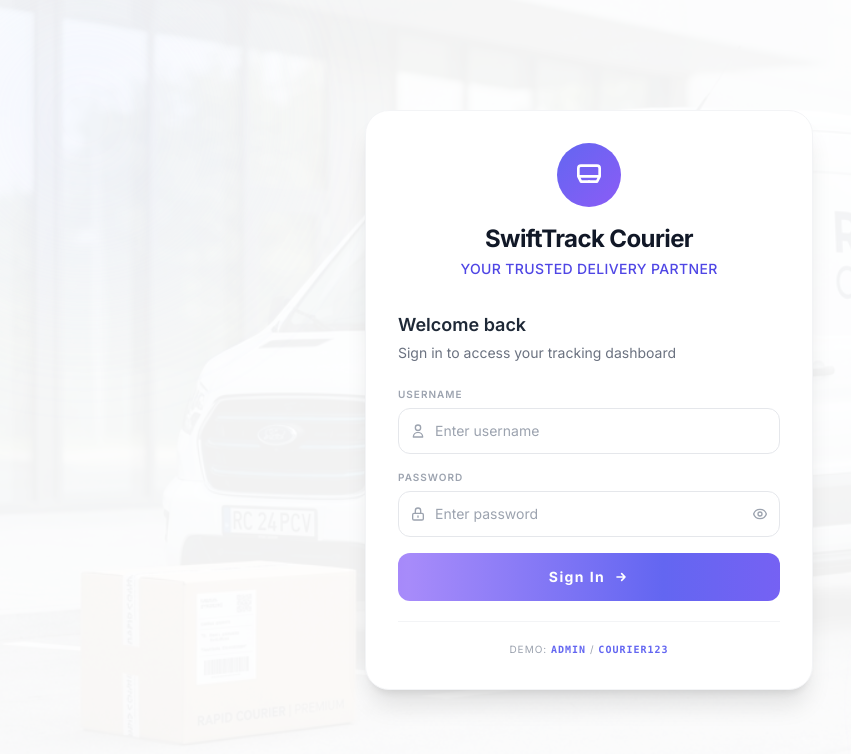
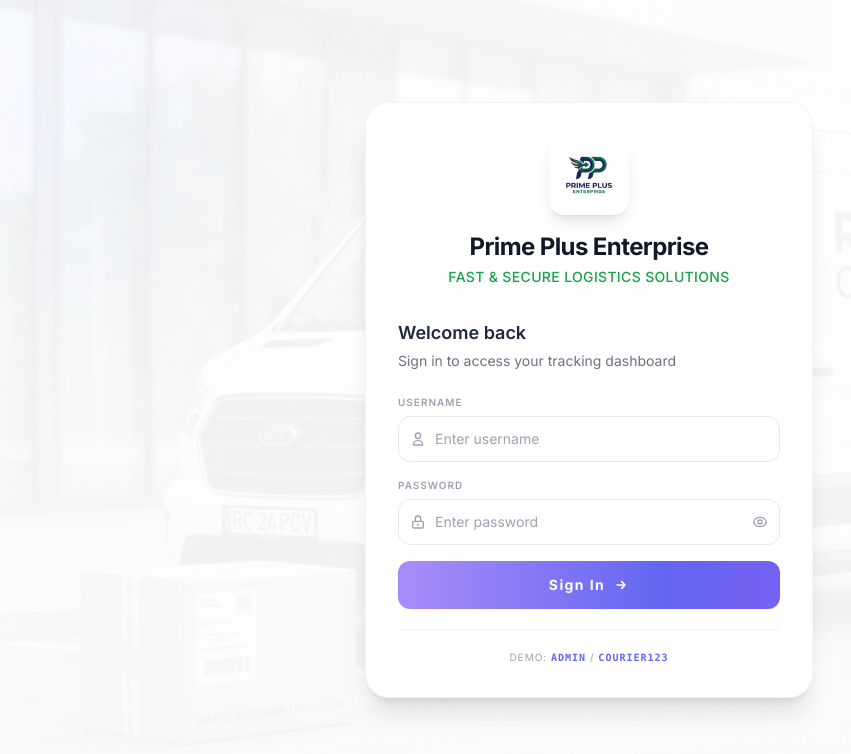
Before and after one commit to Jalak-Palan/Courier, a React (Vite) app: page / in a window 1280 px wide. Shown: the top 754 px of the page, without its empty margins (51-902 px from the left). Built offline with nearby package versions, Linux system fonts and the light colour scheme.

Commit message:
Rebrand to Prime Plus Enterprise, add custom logo, and implement multi-courier selection

```diff
--- a/src/components/Dashboard.jsx
+++ b/src/components/Dashboard.jsx
@@ -57,16 +57,14 @@ export default function Dashboard({ user, onLogout }) {
           <div className="flex items-center justify-between mb-10">
             <div className="flex items-center gap-3">
               <div
-                className="w-9 h-9 flex items-center justify-center rounded-xl shadow-lg"
-                style={{ background: 'linear-gradient(135deg, #6366f1, #8b5cf6)' }}
+                className="w-10 h-10 flex items-center justify-center rounded-xl shadow-lg border-2 border-white overflow-hidden"
+                style={{ background: 'white' }}
               >
-                <svg xmlns="http://www.w3.org/2000/svg" className="w-5 h-5 text-white" fill="none" viewBox="0 0 24 24" stroke="currentColor" strokeWidth={2}>
-                  <path strokeLinecap="round" strokeLinejoin="round" d="M20 13V7a2 2 0 00-2-2H6a2 2 0 00-2 2v6m16 0l-2 4H6l-2-4m16 0H4" />
-                </svg>
+                <img src="/logo.png" alt="Prime Plus Logo" className="w-full h-full object-cover" />
               </div>
               <div className="flex flex-col">
-                <span className="text-gray-900 font-bold text-base leading-tight">SwiftTrack</span>
-                <span className="text-indigo-600 font-bold text-xs uppercase tracking-tighter">Courier Service</span>
+                <span className="text-gray-900 font-bold text-sm leading-tight">Prime Plus</span>
+                <span className="text-emerald-600 font-bold text-[10px] uppercase tracking-tighter">Enterprise</span>
               </div>
             </div>
             <button
@@ -80,7 +78,7 @@ export default function Dashboard({ user, onLogout }) {
           </div>
 
           <nav className="space-y-1">
-            <button className="w-full flex items-center gap-3 px-4 py-2.5 rounded-xl bg-white shadow-sm border border-gray-100 text-indigo-600 font-semibold text-sm transition-all">
+            <button className="w-full flex items-center gap-3 px-4 py-2.5 rounded-xl bg-white shadow-sm border border-gray-100 text-emerald-600 font-semibold text-sm transition-all">
               <span className="text-lg">📦</span> Tracking
             </button>
             <button className="w-full flex items-center gap-3 px-4 py-2.5 rounded-xl text-gray-500 hover:text-gray-900 hover:bg-white transition-all text-sm font-medium text-left">
@@ -92,22 +90,28 @@ export default function Dashboard({ user, onLogout }) {
           </nav>
         </div>
 
-        <div className="mt-auto p-6 space-y-6">
-          <div className="p-4 rounded-2xl bg-indigo-50 border border-indigo-100">
-            <h4 className="text-xs font-bold text-indigo-900 uppercase tracking-widest mb-2">Contact Me</h4>
-            <div className="space-y-2">
-              <a href="mailto:support@swifttrack.com" className="flex items-center gap-2 text-xs text-indigo-700 hover:underline">
-                <span className="text-sm">✉️</span> Email Support
+        <div className="mt-auto p-4 sm:p-6 space-y-4 sm:space-y-6">
+          <div className="p-4 rounded-2xl bg-emerald-50 border border-emerald-100">
+            <h4 className="text-[10px] font-bold text-emerald-900 uppercase tracking-widest mb-3">Contact Details</h4>
+            <div className="space-y-3">
+              <a href="mailto:iwaylogistic.santej@gmail.com" className="flex items-center gap-2 text-[10px] text-emerald-700 hover:underline">
+                <span className="text-sm">✉️</span> iwaylogistic.santej@gmail.com
               </a>
-              <a href="tel:+123456789" className="flex items-center gap-2 text-xs text-indigo-700 hover:underline">
-                <span className="text-sm">📞</span> +1 234 567 89
+              <a href="tel:8487960788" className="flex items-center gap-2 text-[10px] text-emerald-700 hover:underline">
+                <span className="text-sm">📞</span> +91 8487960788
               </a>
+              <div className="flex gap-2 text-[9px] text-emerald-800 leading-relaxed font-medium">
+                <span className="text-sm shrink-0">📍</span>
+                <span>
+                  Gf-03, Simandhar Avenue, Bhadaj-Santej Road, Opp. IOC Petrol Pump, Rakanpur-382721, Gandhinagar
+                </span>
+              </div>
             </div>
           </div>
 
           <div className="flex items-center justify-between px-2">
             <div className="flex items-center gap-2">
-              <div className="w-8 h-8 rounded-full bg-indigo-100 flex items-center justify-center text-indigo-600 font-bold text-xs">
+              <div className="w-8 h-8 rounded-full bg-emerald-100 flex items-center justify-center text-emerald-600 font-bold text-xs">
                 {user.charAt(0).toUpperCase()}
               </div>
               <span className="text-xs font-semibold text-gray-700">{user}</span>
@@ -132,14 +136,12 @@ export default function Dashboard({ user, onLogout }) {
         <header className="md:hidden flex items-center justify-between px-6 py-4 border-b border-gray-100 bg-white sticky top-0 z-30">
           <div className="flex items-center gap-2">
             <div
-              className="w-8 h-8 flex items-center justify-center rounded-lg shadow-md"
-              style={{ background: 'linear-gradient(135deg, #6366f1, #8b5cf6)' }}
+              className="w-8 h-8 flex items-center justify-center rounded-lg shadow-md border border-gray-100 overflow-hidden"
+              style={{ background: 'white' }}
             >
-              <svg xmlns="http://www.w3.org/2000/svg" className="w-4 h-4 text-white" fill="none" viewBox="0 0 24 24" stroke="currentColor" strokeWidth={2}>
-                <path strokeLinecap="round" strokeLinejoin="round" d="M20 13V7a2 2 0 00-2-2H6a2 2 0 00-2 2v6m16 0l-2 4H6l-2-4m16 0H4" />
-              </svg>
+              <img src="/logo.png" alt="Prime Plus Logo" className="w-full h-full object-cover" />
             </div>
-            <span className="text-gray-900 font-bold text-sm uppercase tracking-tight">SwiftTrack</span>
+            <span className="text-gray-900 font-bold text-sm uppercase tracking-tight">Prime Plus</span>
           </div>
           <button
             onClick={() => setIsSidebarOpen(true)}
@@ -156,18 +158,18 @@ export default function Dashboard({ user, onLogout }) {
           {/* Hero Section */}
           <div className="flex flex-col md:flex-row items-center gap-8 md:gap-10 mb-12 sm:mb-16">
             <div className="flex-1 text-center md:text-left">
-              <span className="inline-block text-[10px] sm:text-xs font-bold px-3 py-1 rounded-full mb-4 uppercase tracking-widest bg-indigo-50 text-indigo-600 border border-indigo-100">
+              <span className="inline-block text-[10px] sm:text-xs font-bold px-3 py-1 rounded-full mb-4 uppercase tracking-widest bg-emerald-50 text-emerald-600 border border-emerald-100">
                 Premium Delivery Service
               </span>
               <h1 className="text-3xl sm:text-4xl md:text-5xl font-extrabold text-gray-900 leading-[1.2] sm:leading-[1.1] mb-6">
-                Your Logistic Partner for <span className="text-indigo-600">Best Service</span>
+                Your Logistic Partner for <span className="text-emerald-600">Best Service</span>
               </h1>
               <p className="text-gray-500 text-base sm:text-lg mb-0 max-w-lg mx-auto md:mx-0">
                 We provide the most reliable tracking system for your parcels and heavy trucks. Swift, secure, and always on time.
               </p>
             </div>
             <div className="w-full md:w-1/2 relative group">
-              <div className="absolute inset-0 bg-indigo-500 rounded-[2rem] sm:rounded-3xl blur-2xl opacity-10 sm:opacity-20 group-hover:opacity-30 transition-opacity" />
+              <div className="absolute inset-0 bg-emerald-500 rounded-[2rem] sm:rounded-3xl blur-2xl opacity-10 sm:opacity-20 group-hover:opacity-30 transition-opacity" />
               <img
                 src="/hero.png"
                 alt="Courier Truck and Parcel"
@@ -192,7 +194,7 @@ export default function Dashboard({ user, onLogout }) {
                 <select
                   value={selectedCourier}
                   onChange={(e) => setSelectedCourier(e.target.value)}
-                  className="w-full sm:w-auto px-4 py-2 rounded-xl text-xs font-bold text-indigo-600 bg-white border border-indigo-100 focus:ring-4 focus:ring-indigo-500/10 focus:border-indigo-500 outline-none transition-all cursor-pointer shadow-sm"
+                  className="w-full sm:w-auto px-4 py-2 rounded-xl text-xs font-bold text-emerald-600 bg-white border border-emerald-100 focus:ring-4 focus:ring-emerald-500/10 focus:border-emerald-500 outline-none transition-all cursor-pointer shadow-sm"
                 >
                   {Object.keys(COURIER_URLS).map(courier => (
                     <option key={courier} value={courier}>{courier}</option>
@@ -227,13 +229,14 @@ export default function Dashboard({ user, onLogout }) {
                   onKeyDown={handleKeyDown}
                   placeholder="e.g. TRK2024ABCD"
                   disabled={phase !== 'idle'}
-                  className="w-full pl-12 pr-6 py-3.5 sm:py-4 rounded-2xl text-sm sm:text-base text-gray-900 placeholder-gray-400 border border-gray-200 bg-white focus:ring-4 focus:ring-indigo-500/10 focus:border-indigo-500 outline-none transition-all disabled:opacity-50 shadow-sm"
+                  className="w-full pl-12 pr-6 py-3.5 sm:py-4 rounded-2xl text-sm sm:text-base text-gray-900 placeholder-gray-400 border border-gray-200 bg-white focus:ring-4 focus:ring-emerald-500/10 focus:border-emerald-500 outline-none transition-all disabled:opacity-50 shadow-sm"
                 />
               </div>
               <button
                 onClick={handleTrack}
                 disabled={phase !== 'idle'}
-                className="flex items-center justify-center gap-2 px-8 py-3.5 sm:py-4 rounded-2xl font-bold text-white text-sm sm:text-base tracking-wide transition-all hover:shadow-xl hover:shadow-indigo-500/20 active:scale-95 disabled:opacity-60 disabled:cursor-not-allowed shrink-0 shimmer-btn"
+                className="flex items-center justify-center gap-2 px-8 py-3.5 sm:py-4 rounded-2xl font-bold text-white text-sm sm:text-base tracking-wide transition-all hover:shadow-xl hover:shadow-emerald-500/20 active:scale-95 disabled:opacity-60 disabled:cursor-not-allowed shrink-0 shimmer-btn"
+                style={{ background: 'linear-gradient(90deg, #10b981, #059669, #10b981)' }}
               >
                 {phase === 'idle' ? (
                   <>
@@ -285,11 +288,11 @@ export default function Dashboard({ user, onLogout }) {
             </div>
 
             <div className="bg-gray-900 rounded-[2rem] sm:rounded-3xl p-6 sm:p-8 text-white relative overflow-hidden">
-               <div className="absolute top-0 right-0 w-32 h-32 bg-indigo-500 rounded-full blur-3xl opacity-20 -mr-10 -mt-10" />
+               <div className="absolute top-0 right-0 w-32 h-32 bg-emerald-500 rounded-full blur-3xl opacity-20 -mr-10 -mt-10" />
                <h3 className="text-[10px] sm:text-xs font-bold text-gray-500 uppercase tracking-widest mb-6 text-center sm:text-left">Current Network</h3>
                <div className="space-y-4 relative z-10 text-center sm:text-left">
                  <p className="text-base sm:text-lg font-medium leading-relaxed">
-                   Our fleet of <span className="text-indigo-400 font-bold">400+ trucks</span> is active across the nation.
+                   Our fleet of <span className="text-emerald-400 font-bold">400+ trucks</span> is active across the nation.
                  </p>
                  <div className="flex items-center justify-center sm:justify-start gap-3 p-3 rounded-2xl bg-white/5 border border-white/10">
                    <div className="w-2 h-2 rounded-full bg-green-400 animate-pulse" />
@@ -297,8 +300,8 @@ export default function Dashboard({ user, onLogout }) {
                  </div>
                </div>
                <div className="mt-8 pt-6 border-t border-white/10 flex items-center justify-between">
-                 <span className="text-2xl sm:text-3xl">🚀</span>
-                 <button className="text-[10px] sm:text-xs font-bold text-indigo-400 hover:text-indigo-300 uppercase tracking-widest transition-colors">
+                 <span className="text-3xl">🚀</span>
+                 <button className="text-[10px] sm:text-xs font-bold text-emerald-400 hover:text-emerald-300 uppercase tracking-widest transition-colors">
                    View Logistics Map →
                  </button>
                </div>
@@ -307,7 +310,7 @@ export default function Dashboard({ user, onLogout }) {
 
           <footer className="text-center py-6 sm:py-8 border-t border-gray-100">
             <p className="text-[10px] font-bold text-gray-400 uppercase tracking-[0.2em]">
-              © 2024 SwiftTrack Courier Service
+              © 2024 Prime Plus Enterprise
             </p>
           </footer>
         </div>
--- a/src/components/LoginPage.jsx
+++ b/src/components/LoginPage.jsx
@@ -49,24 +49,20 @@ export default function LoginPage({ onLogin }) {
         className="animate-card relative w-full max-w-[95%] sm:max-w-md rounded-2xl sm:rounded-3xl p-6 sm:p-8 bg-white border border-gray-100 shadow-xl"
       >
         {/* Logo + Brand */}
-        <div className="flex flex-col items-center mb-6 sm:mb-8 text-center">
+        <div className="flex flex-col items-center mb-6 sm:mb-8 text-center text-gray-900">
           <div className="relative mb-3 sm:mb-4">
             <div
               className="pulse-ring absolute inset-0 rounded-full"
-              style={{ background: 'rgba(99,102,241,0.15)' }}
+              style={{ background: 'rgba(52, 211, 153, 0.15)' }}
             />
             <div
-              className="relative w-12 h-12 sm:w-16 sm:h-16 flex items-center justify-center rounded-full"
-              style={{ background: 'linear-gradient(135deg, #6366f1, #8b5cf6)' }}
+              className="relative w-16 h-16 sm:w-20 sm:h-20 flex items-center justify-center rounded-2xl overflow-hidden shadow-lg border-2 border-white"
             >
-              <svg xmlns="http://www.w3.org/2000/svg" className="w-6 h-6 sm:w-8 sm:h-8 text-white" fill="none" viewBox="0 0 24 24" stroke="currentColor" strokeWidth={2}>
-                <path strokeLinecap="round" strokeLinejoin="round" d="M20 13V7a2 2 0 00-2-2H6a2 2 0 00-2 2v6m16 0l-2 4H6l-2-4m16 0H4" />
-                <path strokeLinecap="round" strokeLinejoin="round" d="M12 17v.01" />
-              </svg>
+              <img src="/logo.png" alt="Prime Plus Logo" className="w-full h-full object-cover" />
             </div>
           </div>
-          <h1 className="text-xl sm:text-2xl font-bold text-gray-900 tracking-tight">SwiftTrack Courier</h1>
-          <p className="text-[10px] sm:text-sm text-indigo-600 mt-1 font-medium tracking-wide uppercase">Your Trusted Delivery Partner</p>
+          <h1 className="text-xl sm:text-2xl font-bold text-gray-900 tracking-tight">Prime Plus Enterprise</h1>
+          <p className="text-[10px] sm:text-sm text-green-600 mt-1 font-medium tracking-wide uppercase">Fast & Secure Logistics Solutions</p>
         </div>
 
         <h2 className="text-base sm:text-lg font-semibold text-gray-800 mb-1">Welcome back</h2>
```
Also changed, not shown: public/logo.png (added).
